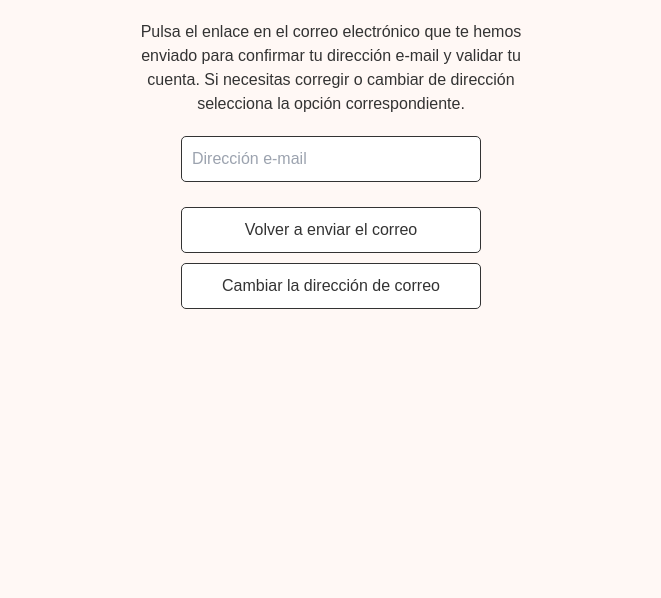
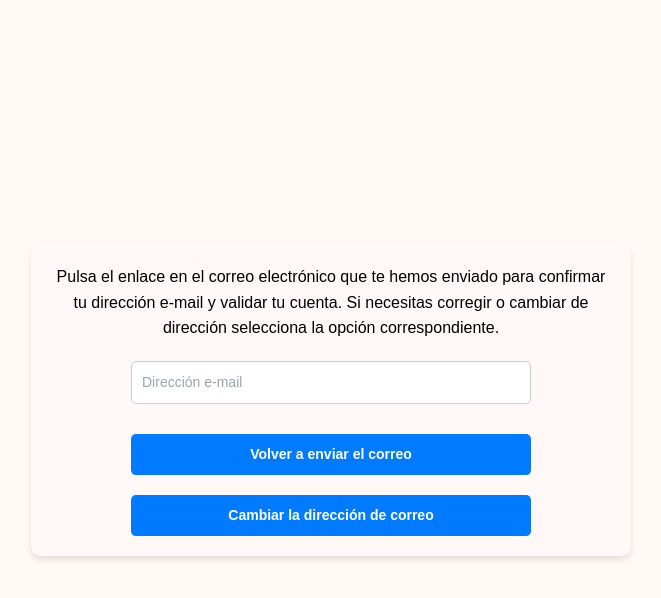
Before and after one commit to AntonioPeral/proyectoPV24, a Next.js app: page /confirmar-registro in a window 1280 px wide. Shown: the top 598 px of the page, without its empty margins (309-970 px from the left). Built offline with nearby package versions, Linux system fonts and the light colour scheme.

Commit message:
mejora visual de la seccion confirmar-registo

```diff
--- a/src/app/confirmar-registro/page.css
+++ b/src/app/confirmar-registro/page.css
@@ -1,43 +1,77 @@
+/* Estilo para el contenedor */
 .container {
   display: flex;
   flex-direction: column;
   align-items: center;
+  justify-content: center;
   padding: 20px;
-  font-family: Arial, sans-serif;
+  max-width: 600px;
+  margin: auto;
+  border-radius: 10px;
+  box-shadow: 0px 4px 6px rgba(0, 0, 0, 0.1);
+  background-color: #ffffff0f; /* Fondo ligeramente transparente */
+
+  /* Centrado absoluto */
+  position: absolute;
+  top: 50%;
+  left: 50%;
+  transform: translate(-50%, -50%);
 }
 
+/* Estilo para el mensaje */
 .message {
+  font-size: 16px;
+  font-weight: 400;
+  line-height: 1.6;
+  color: #000000; /* Contraste con el fondo */
   text-align: center;
   margin-bottom: 20px;
-  font-size: 16px;
-  color: #333;
-  max-width: 400px;
 }
 
+/* Estilo para el input */
 .emailInput {
   width: 100%;
-  max-width: 300px;
+  max-width: 400px;
   padding: 10px;
-  font-size: 16px;
-  margin-bottom: 15px;
-  border: 1px solid #333;
+  border: 1px solid #cccccc;
   border-radius: 5px;
+  font-size: 14px;
+  margin-bottom: 20px;
+  background-color: #ffffff; /* Contraste limpio */
+  transition: box-shadow 0.3s ease;
 }
 
+.emailInput:focus {
+  outline: none;
+  box-shadow: 0 0 8px rgba(0, 123, 255, 0.6);
+  border-color: #007bff;
+}
+
+/* Estilo para los botones */
 .button {
   width: 100%;
-  max-width: 300px;
+  max-width: 400px;
   padding: 10px;
-  font-size: 16px;
-  margin-top: 10px;
-  border: 1px solid #333;
+  margin: 10px 0;
+  border: none;
   border-radius: 5px;
-  background-color: #fff;
-  color: #333;
+  font-size: 14px;
+  font-weight: bold;
+  color: #ffffff;
+  background-color: #007bff; /* Azul vibrante */
   cursor: pointer;
-  transition: background-color 0.3s;
+  transition: background-color 0.3s ease, transform 0.2s ease;
 }
 
 .button:hover {
-  background-color: #f0f0f0;
+  background-color: #0056b3;
 }
+
+.button:active {
+  transform: scale(0.98);
+}
+
+/* Espaciado adicional para botones */
+.button:last-child {
+  margin-bottom: 0;
+}
```
